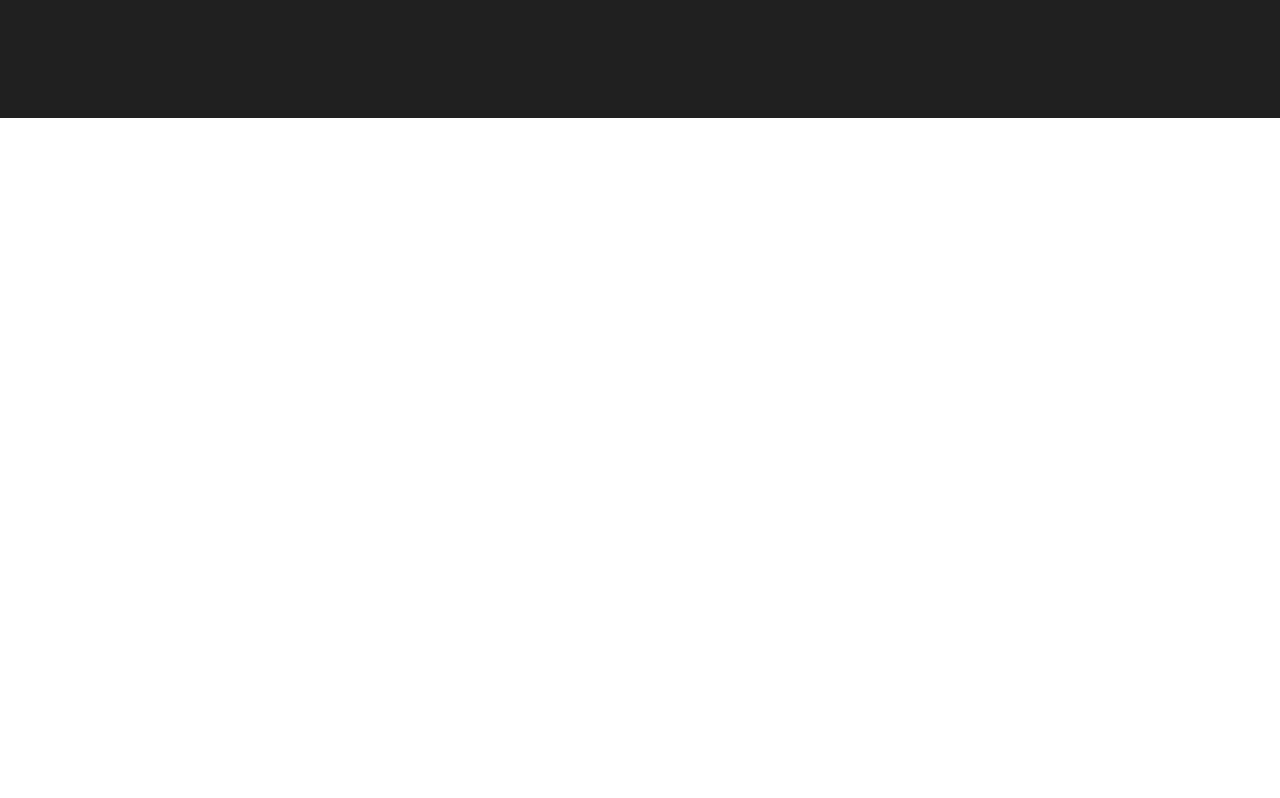
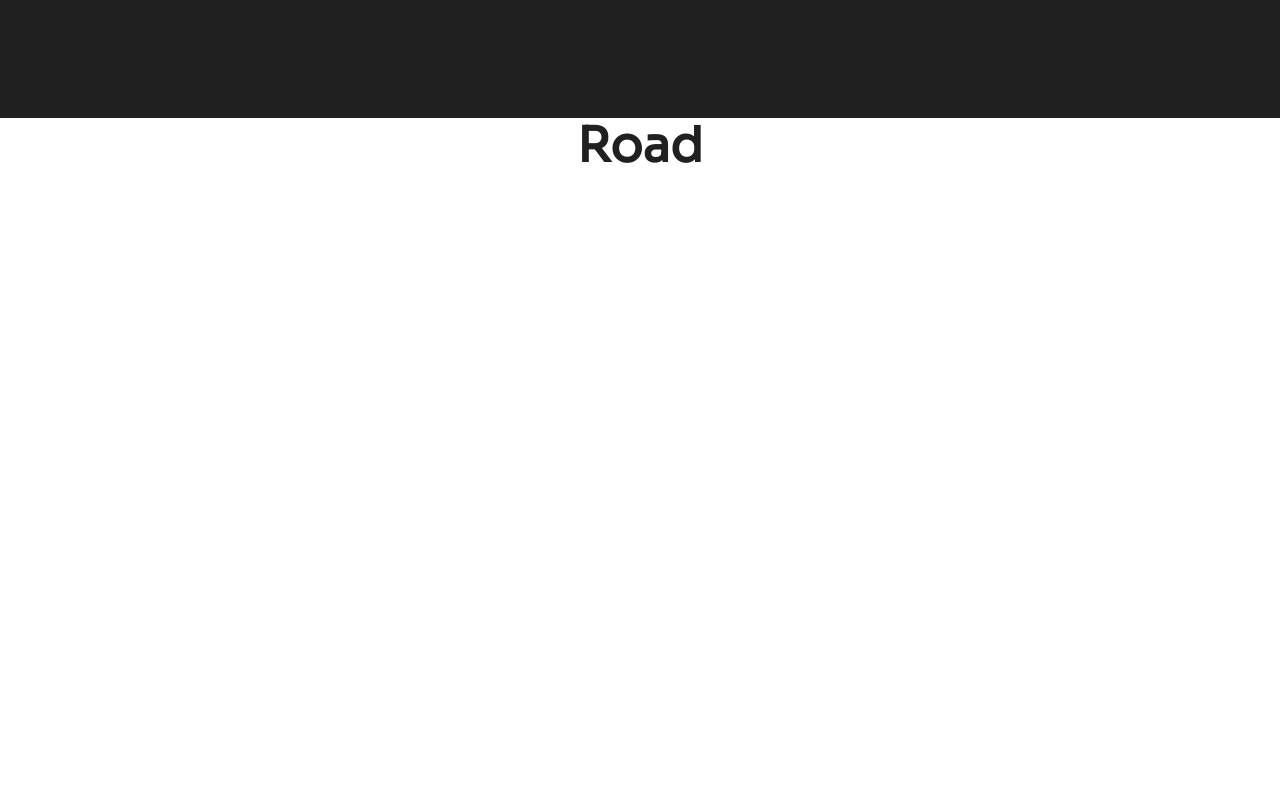
Before and after one commit to Nadim-Nahle/FinalProject3, a React (Create React App) app in the folder frontend-react/: page / in a window 1280 px wide. Shown: the part 1482-2280 px from the top of the page. Built offline with nearby package versions, Linux system fonts and the light colour scheme; a web font is replaced by a local one.

Commit message:
Frontend-React Create Rodmap Title

```diff
--- a/frontend-react/src/components/sections/Roadmap.jsx
+++ b/frontend-react/src/components/sections/Roadmap.jsx
@@ -9,8 +9,20 @@ position: relative;
 
 `;
 
+const Title = styled.h1`
+  font-size: ${(props) => props.theme.fontxxl};
+  text-transform: capitalize;
+  color: ${(props) => props.theme.text};
+  display: flex;
+  justify-content: center;
+  align- items: center;
+`;
 const Roadmap = () => {
-  return <Section></Section>;
+  return (
+    <Section>
+      <Title>Road</Title>
+    </Section>
+  );
 };
 
 export default Roadmap;
```
